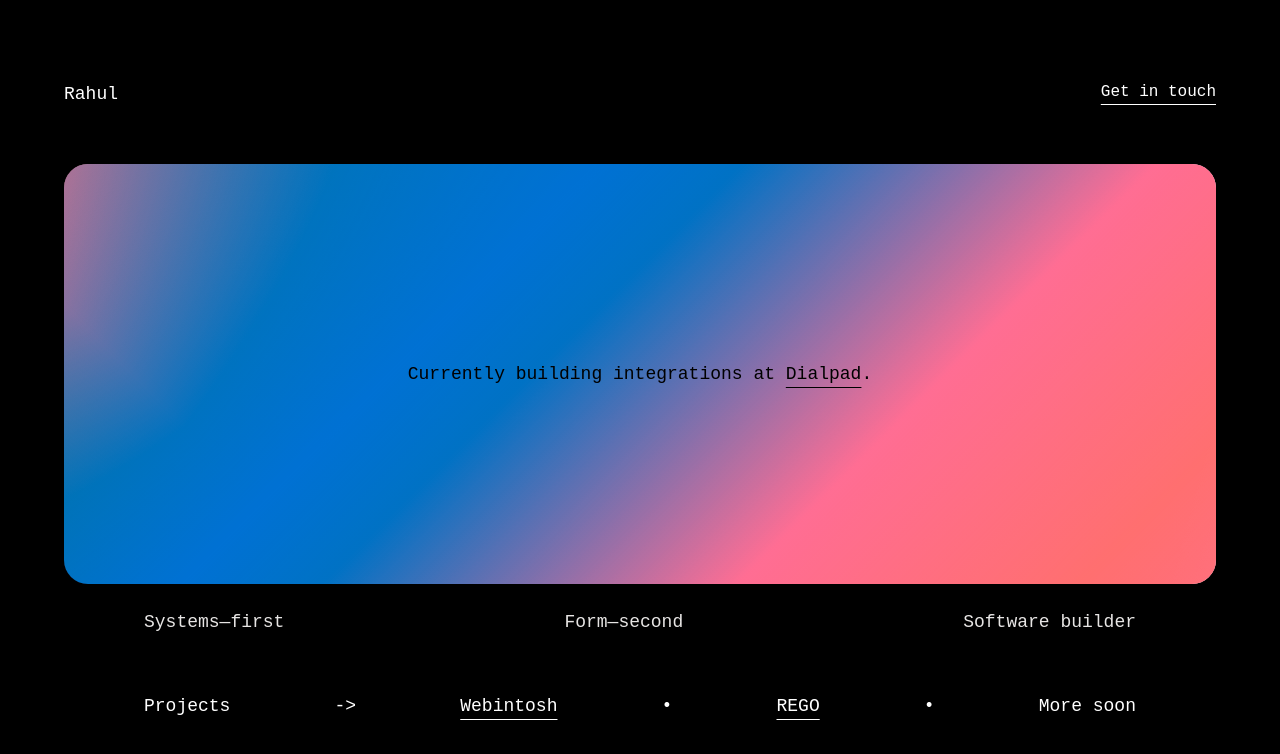
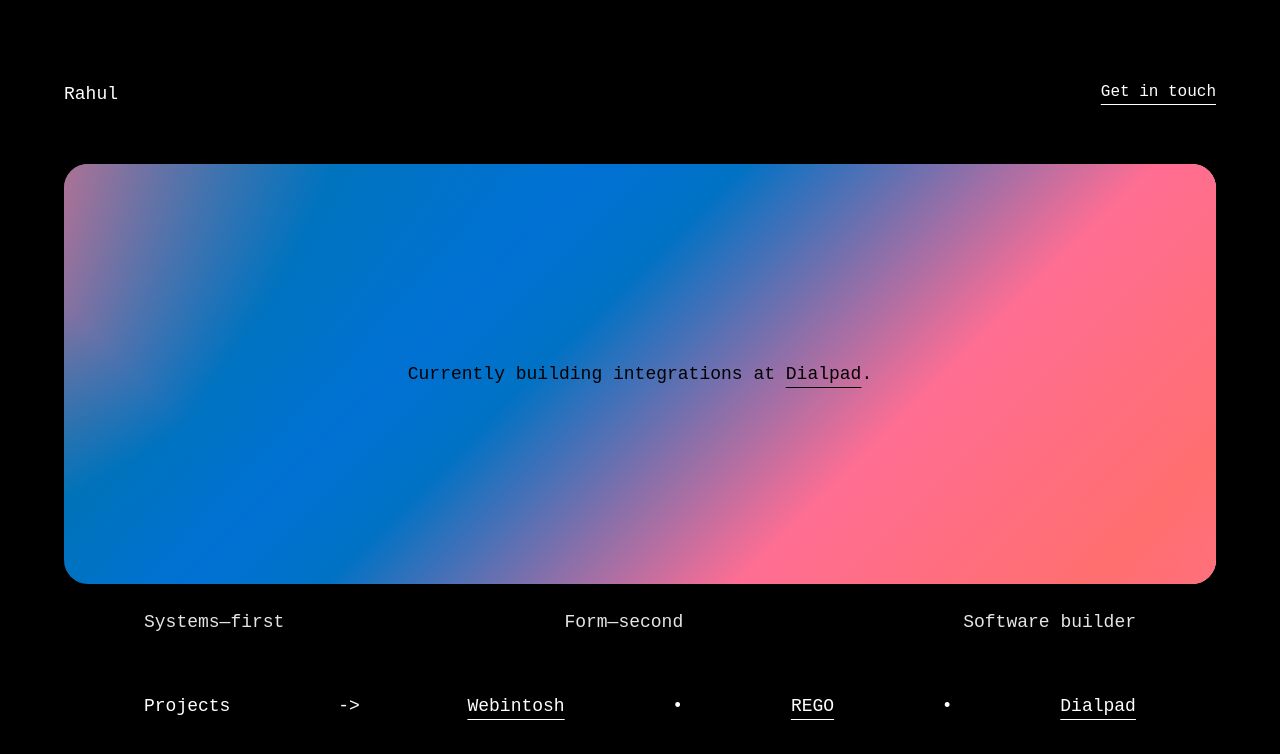
Before and after one commit to rahul-akumar/portfolio, a Vue app: page / in a window 1280 px wide. Shown: the top 754 px of the page. Built offline with nearby package versions, Linux system fonts and the light colour scheme.

Commit message:
feat: update footer content in App.vue to include a link to Dialpad

```diff
--- a/src/App.vue
+++ b/src/App.vue
@@ -74,7 +74,9 @@ const styles = {
         </a>
       </p>
       <p class="text-xs md:text-lg">•</p>
-      <p class="text-xs md:text-lg">More soon</p>
+      <p class="text-xs md:text-lg"><a href="https://rahulkumar.notion.site/Integrations-in-DP-UCaaS-2643f4f51b46805ca09fc8844782c3ef" target="_blank" rel="noopener noreferrer" class="text-xs underline underline-offset-8 hover:decoration-wavy md:text-lg">
+        Dialpad
+      </a></p>
     </footer>
   </div>
 </template>
```
